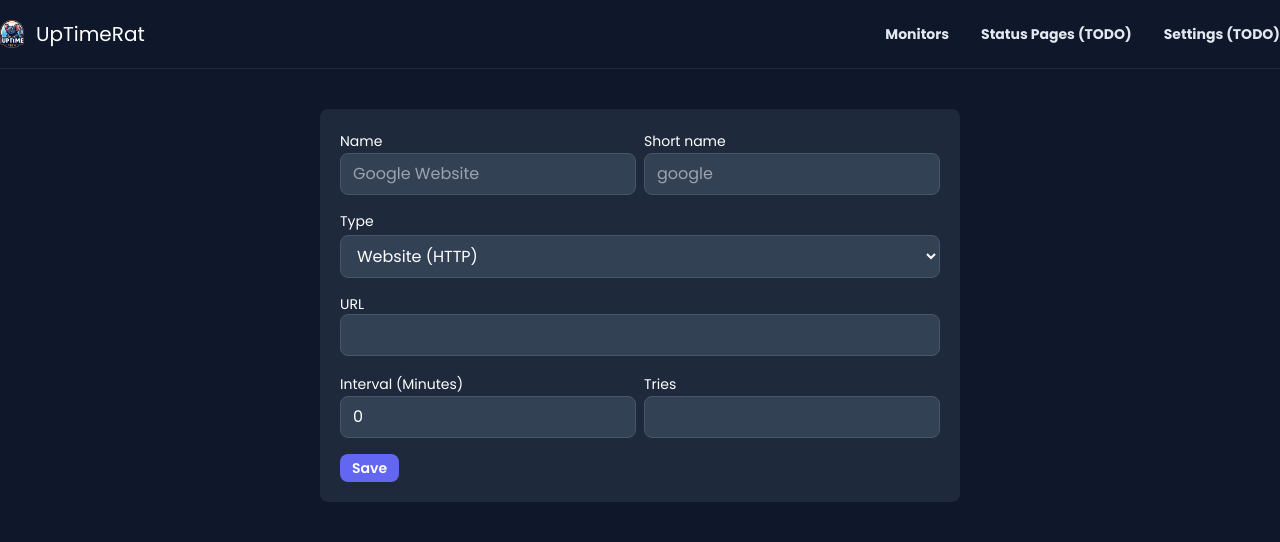
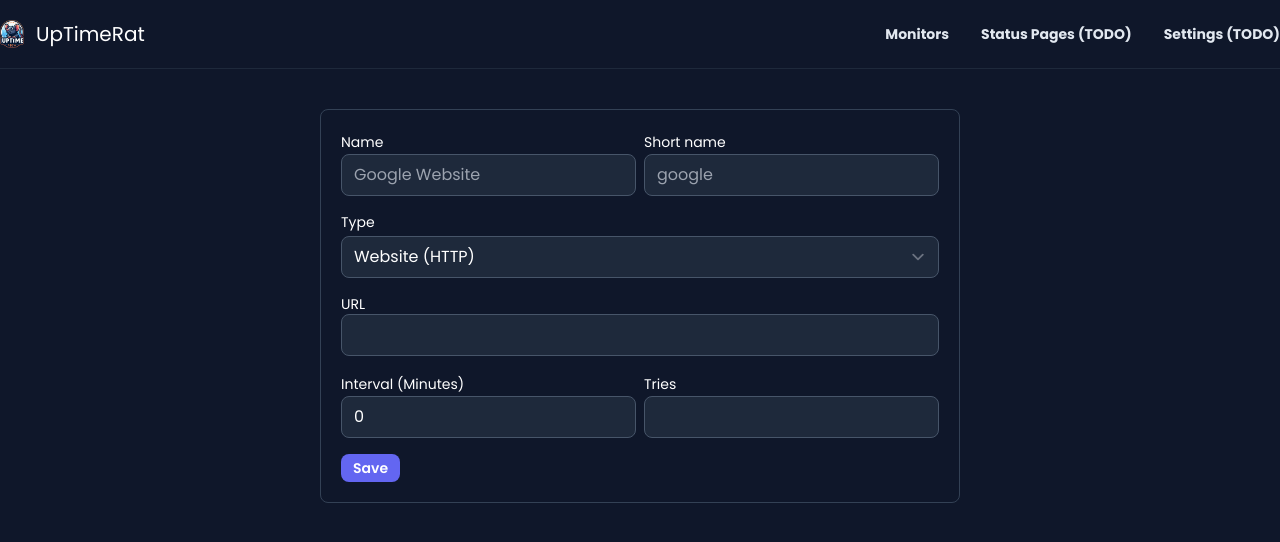
Before and after one commit to mskarbek48/UpTimeRat, a Symfony app: template templates/admin/monitor_edit_create.html.twig in a window 1280 px wide. Shown: the top 542 px of the page. Run offline with Twig, Linux system fonts and the light colour scheme; the template is opened without the code that fills it, so the values that code supplies are empty; some libraries are stand-ins or nearby versions.

Commit message:
Update readme.md

```diff
--- a/templates/admin/monitor_edit_create.html.twig
+++ b/templates/admin/monitor_edit_create.html.twig
@@ -4,28 +4,28 @@
 
     <div class="container mx-auto flex items-center justify-center">
         <div class="w-1/2">
-            <div class="rounded-lg bg-slate-800 p-5">
+            <div class="rounded-lg border border-slate-700 p-5">
                 <form id="form">
                     <div class="flex flex-row gap-2">
                         <div class="flex flex-col mb-4 w-full">
                             <div class="">
                                 <label for="name" class="text-white text-sm mb-2">Name</label>
                                 <input type="text" id="name" maxlength="255" placeholder="Google Website" value="{{ monitor.name }}"
-                                       class="outline-none bg-slate-700 text-white pb-2 pt-2 ps-3 pe-3 rounded-lg border border-slate-600 w-full block">
+                                       class="outline-none bg-slate-800 text-white pb-2 pt-2 ps-3 pe-3 rounded-lg border border-slate-600 w-full block">
                             </div>
                         </div>
                         <div class="flex flex-col mb-4 w-full">
                             <div>
                                 <label for="shortname" class="text-white text-sm text-sm mb-2">Short name</label>
                                 <input type="text" id="shortname" maxlength="15" name="shortname" placeholder="google" value="{{ monitor.shortname }}"
-                                       class="outline-none bg-slate-700 text-white pb-2 pt-2 ps-3 pe-3 rounded-lg border border-slate-600 w-full block">
+                                       class="outline-none bg-slate-800 text-white pb-2 pt-2 ps-3 pe-3 rounded-lg border border-slate-600 w-full block">
                             </div>
                         </div>
                     </div>
 
                     <div class="flex flex-col mb-4">
                         <label for="type" class="text-white text-sm text-sm mb-1">Type</label>
-                        <select name="type" id="type" class="outline-none bg-slate-700 text-white pb-2 pt-2 ps-3 pe-3 rounded-lg border border-slate-600 w-full block">
+                        <select name="type" id="type" class="outline-none bg-slate-800 text-white pb-2 pt-2 ps-3 pe-3 rounded-lg border border-slate-600 w-full block">
                             <option value="website" {% if monitor.type=='website' %}selected{% endif %}>Website (HTTP)</option>
                             <option value="ping" {% if monitor.type=='ping' %}selected{% endif %}>Ping</option>
                             <option value="port" {% if monitor.type=='port' %}selected{% endif %}>Port</option>
@@ -35,16 +35,16 @@
                     <div class="flex flex-col mb-4" id="url_wrapper">
                         <label for="url" class="text-white text-sm">URL</label>
                         <input type="text" id="url" name="url" value="{{ monitor.url }}"
-                               class="outline-none bg-slate-700 text-white pb-2 pt-2 ps-3 pe-3 rounded-lg border border-slate-600 w-full block">
+                               class="outline-none bg-slate-800 text-white pb-2 pt-2 ps-3 pe-3 rounded-lg border border-slate-600 w-full block">
                     </div>
                     <div class="flex flex-col mb-4 hidden" id="ip_wrapper">
                         <label for="name" class="text-white text-sm ">IP Address</label>
                         <div class="flex flex-row">
                             <input type="text" id="ip" value="{{ monitor.ipaddress }}"
-                                   class="outline-none bg-slate-700 text-white pb-2 pt-2 ps-3 pe-3 w-full block rounded-l-lg border border-slate-600 border-r-0 text-right w-36">
-                            <span class="block border border-s-0 border-e-0 bg-slate-700 border-slate-600 text-white font-bold text-xl pb-2 pt-2 ps-3 pe-3" id="ip_separator">:</span>
+                                   class="outline-none bg-slate-800 text-white pb-2 pt-2 ps-3 pe-3 w-full block rounded-l-lg border border-slate-600 border-r-0 text-right w-36">
+                            <span class="block border border-s-0 border-e-0 bg-slate-800 border-slate-600 text-white font-bold text-xl pb-2 pt-2 ps-3 pe-3" id="ip_separator">:</span>
                             <input  value="{{ monitor.port }}"
-                                    type="text" id="port" class="outline-none bg-slate-700 text-white pb-2 pt-2 ps-3 pe-3 rounded-r-lg border border-slate-600 border-l-0 w-16" name="port">
+                                    type="text" id="port" class="outline-none bg-slate-800 text-white pb-2 pt-2 ps-3 pe-3 rounded-r-lg border border-slate-600 border-l-0 w-16" name="port">
                         </div>
 
                     </div>
@@ -53,7 +53,7 @@
                             <div>
                                 <label for="name" class="text-white text-sm ">Interval (Minutes)</label>
                                 <input type="number" id="interval" name="interval" value="{{ monitor.intervaltime / 60 }}"
-                                       class="outline-none bg-slate-700 text-white pb-2 pt-2 ps-3 pe-3 rounded-lg border border-slate-600 w-full block">
+                                       class="outline-none bg-slate-800 text-white pb-2 pt-2 ps-3 pe-3 rounded-lg border border-slate-600 w-full block">
                             </div>
 
                         </div>
@@ -61,7 +61,7 @@
                             <div>
                                 <label for="name" class="text-white text-sm">Tries</label>
                                 <input type="text" id="tries" name="tries" value="{{ monitor.tries }}"
-                                       class="outline-none bg-slate-700 text-white pb-2 pt-2 ps-3 pe-3 rounded-lg border border-slate-600 w-full block">
+                                       class="outline-none bg-slate-800 text-white pb-2 pt-2 ps-3 pe-3 rounded-lg border border-slate-600 w-full block">
                             </div>
 
                         </div>
--- a/templates/base.html.twig
+++ b/templates/base.html.twig
@@ -12,6 +12,8 @@
         <script src="https://cdnjs.cloudflare.com/ajax/libs/toastr.js/latest/toastr.min.js" integrity="sha512-VEd+nq25CkR676O+pLBnDW09R7VQX9Mdiij052gVCp5yVH3jGtH70Ho/UUv4mJDsEdTvqRCFZg0NKGiojGnUCw==" crossorigin="anonymous" referrerpolicy="no-referrer"></script>
         <link rel="stylesheet" href="https://cdnjs.cloudflare.com/ajax/libs/toastr.js/latest/toastr.min.css" integrity="sha512-vKMx8UnXk60zUwyUnUPM3HbQo8QfmNx7+ltw8Pm5zLusl1XIfwcxo8DbWCqMGKaWeNxWA8yrx5v3SaVpMvR3CA==" crossorigin="anonymous" referrerpolicy="no-referrer" />
         <link rel="stylesheet" href="https://cdnjs.cloudflare.com/ajax/libs/font-awesome/6.6.0/css/all.min.css" integrity="sha512-Kc323vGBEqzTmouAECnVceyQqyqdsSiqLQISBL29aUW4U/M7pSPA/gEUZQqv1cwx4OnYxTxve5UMg5GT6L4JJg==" crossorigin="anonymous" referrerpolicy="no-referrer" />
+        <link rel="stylesheet" href="https://cdnjs.cloudflare.com/ajax/libs/flowbite/2.5.1/flowbite.min.css" integrity="sha512-NSQvA9LCLGdogRtETRB+M8stg/Q+sJBHUjMEESzGzYpW6Gb8lVsMMmIOKszGwiQlaOeavZsKGRxeVr/b7AYSGA==" crossorigin="anonymous" referrerpolicy="no-referrer" />
+        <script src="https://cdnjs.cloudflare.com/ajax/libs/flowbite/2.5.1/flowbite.min.js" integrity="sha512-3OhI+rK9DaQNau/o2HdRre6v1c/6EwMdY965UnYJevchxvO7mVYmp2wz39Igla9aLjpoFr+9IU4NkAeHGg74/A==" crossorigin="anonymous" referrerpolicy="no-referrer"></script>
         {% block stylesheets %}
         {% endblock %}
 
```
Also changed, not shown: templates/admin/monitor_list.html.twig (+9 -4 lines), README.md.
